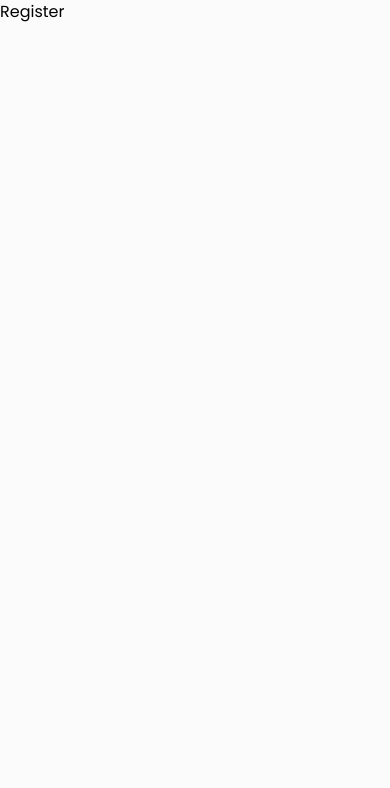
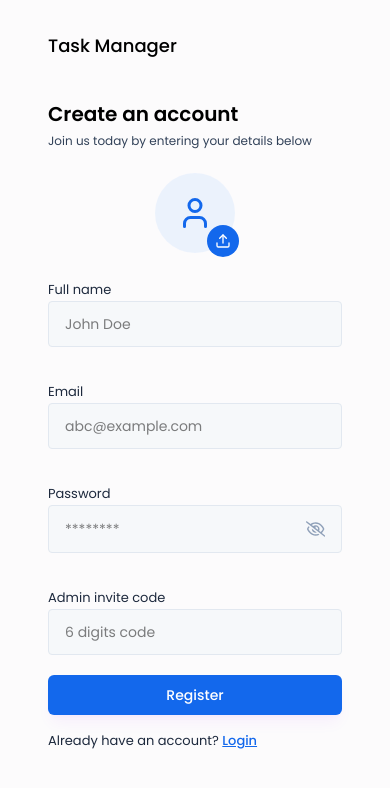
Before and after one commit to Phamminhtrikp/Task-Manager, a React (Vite) app in the folder frontend/Task-Manager/: page /register in a window 390 px wide. Shown: the top 788 px of the page. Built offline with nearby package versions, Linux system fonts and the light colour scheme.

Commit message:
Build the register form ui

```diff
--- /dev/null
+++ b/frontend/Task-Manager/src/components/Inputs/ProfilePhotoSelector.jsx
@@ -0,0 +1,72 @@
+import React, { useRef, useState } from 'react';
+import { LuUser, LuUpload, LuTrash } from 'react-icons/lu';
+
+const ProfilePhotoSelector = ({ image, setImage }) => {
+    const inputRef = useRef(null);
+    const [previewUrl, setPreviewUrl] = useState(null);
+
+    const handleImageChange = (e) => {
+        const file = e.target.files[0];
+        if (file) {
+            // Update the image state
+            setImage(file);
+
+            // Generate preview URL from the file
+            const preview = URL.createObjectURL(file);
+            setPreviewUrl(preview);
+        }
+    };
+
+    const handleRemoveImgage = () => {
+        setImage(null);
+        setPreviewUrl(null);
+    }
+
+    const onChooseFile = () => {
+        inputRef.current.click();
+    }
+
+    return (
+        <div className='flex justify-center mb-6'>
+            <input
+                className="hidden"
+                type="file"
+                accept='image/*'
+                ref={inputRef}
+                onChange={handleImageChange}
+            />
+
+            {!image ? (
+                <div className="w-20 h-20 flex items-center justify-center bg-blue-100/50 rounded-full relative cursor-pointer">
+                    <LuUser className="text-4xl text-primary" />
+
+                    <button
+                        className="w-8 h-8 flex items-center justify-center bg-primary text-white rounded-full absolute -bottom-1 -right-1 cursor-pointer"
+                        type='button'
+                        onClick={onChooseFile}
+                    >
+                        <LuUpload />
+                    </button>
+                </div>
+            ) : (
+                <div
+                    className="relative"
+                >
+                    <img
+                        src={previewUrl}
+                        alt="Profile photo"
+                        className="w-20 h-20 rounded-full object-cover" />
+                    <button
+                        className='w-8 h-8 flex items-center justify-center bg-red-500 text-white rounded-full absolute -bottom-1 -right-1'
+                        type='button'
+                        onClick={handleRemoveImgage}
+                    >
+                        <LuTrash className='' />
+                    </button>
+                </div>
+            )}
+        </div>
+    )
+}
+
+export default ProfilePhotoSelector
--- a/frontend/Task-Manager/src/pages/Auth/Login.jsx
+++ b/frontend/Task-Manager/src/pages/Auth/Login.jsx
@@ -28,6 +28,7 @@
     setError("");
 
     // Login API call
+
   }
 
   return (
--- a/frontend/Task-Manager/src/pages/Auth/Register.jsx
+++ b/frontend/Task-Manager/src/pages/Auth/Register.jsx
@@ -1,10 +1,101 @@
-import React from 'react'
+import React, { useState } from 'react';
+import { Link } from 'react-router';
+import AuthLayout from '../../components/layouts/AuthLayout';
+import Input from '../../components/Inputs/Input';
+import { validateEmail } from '../../utils/helper';
+import ProfilePhotoSelector from '../../components/Inputs/ProfilePhotoSelector';
 
 const Register = () => {
+  const [profilePic, setProfilePic] = useState(null);
+  const [fullName, setFullName] = useState("");
+  const [email, setEmail] = useState("");
+  const [password, setPassword] = useState("");
+  const [adminInviteToken, setAdminInviteToken] = useState('');
+
+  const [error, setError] = useState(null);
+
+
+  const handleRegister = async (e) => {
+    e.preventDefault();
+
+    if (!fullName) {
+      setError("Please enter the full name!");
+      return;
+    }
+
+    if (!validateEmail(email)) {
+      setError("Please enter a valid email address!");
+      return;
+    }
+
+    if (!password) {
+      setError("Please enter the password!");
+      return;
+    }
+
+    setError("");
+  }
+
   return (
-    <div>
-      Register
-    </div>
+    <AuthLayout>
+      <div className="lg:w-[100%] h-auto md:h-full mt-10 md:mt-0 flex flex-col justify-center">
+        <h3 className="text-xl font-semibold text-black">Create an account</h3>
+        <p className="text-xs text-slate-700 mt-[5px] mb-6">
+          Join us today by entering your details below
+        </p>
+
+        <form onSubmit={handleRegister}>
+          <ProfilePhotoSelector image={profilePic} setImage={setProfilePic} />
+
+          <div className="grid grid-cols-1 md:grid-cols-2 gap-4">
+
+            <Input
+              value={fullName}
+              onChange={({ target }) => setFullName(target.value)}
+              label="Full name"
+              placeholder="John Doe"
+              type="text"
+            />
+
+            <Input
+              value={email}
+              onChange={({ target }) => setEmail(target.value)}
+              label="Email"
+              placeholder="abc@example.com"
+              type="text"
+            />
+
+            <Input
+              value={password}
+              onChange={({ target }) => setPassword(target.value)}
+              label="Password"
+              placeholder="********"
+              type="password"
+            />
+
+            <Input
+              value={adminInviteToken}
+              onChange={({ target }) => setPassword(target.value)}
+              label="Admin invite code"
+              placeholder="6 digits code"
+              type="text"
+            />
+          </div>
+
+          {error && <p className="text-red-500 text-xs pb-2.5">{error}</p>}
+
+          <button type='submit' className='btn-primary'>Register</button>
+
+          <p className="text-slate-800 mt-3 text-[13px]">
+            Already have an account?{" "}
+            <Link className="font-medium text-primary underline" to="/login">
+              Login
+            </Link>
+          </p>
+
+        </form>
+      </div>
+    </AuthLayout>
   )
 }
 
```
